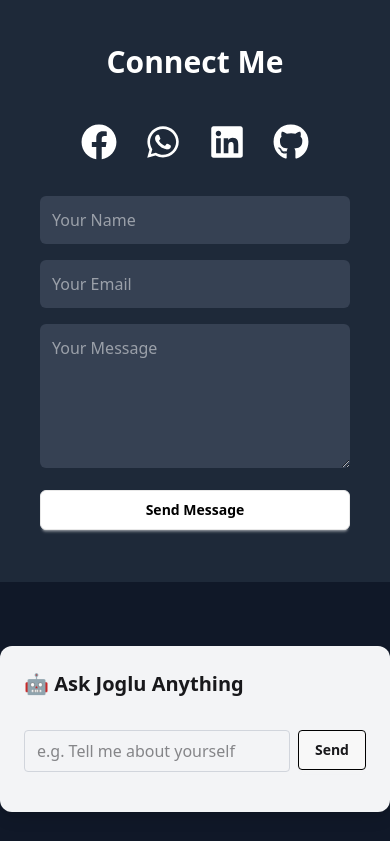
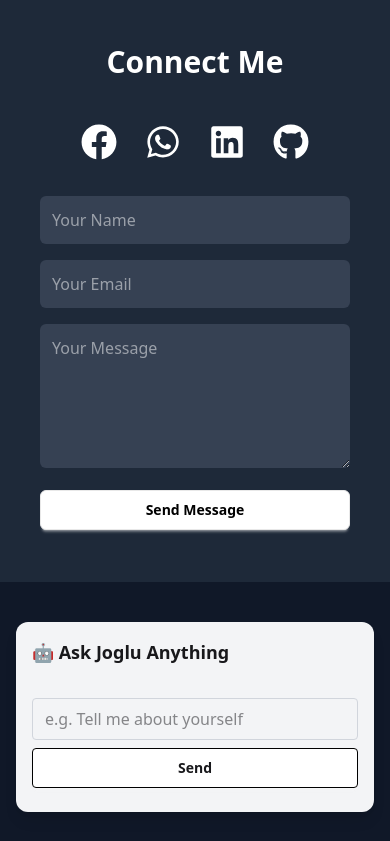
Before and after one commit to Parvej101/portfolio-dev, a Next.js app: page / in a window 390 px wide. Shown: the part 3589-4430 px from the top of the page. Built offline with nearby package versions, Linux system fonts and the light colour scheme.

Commit message:
responsive ai section

```diff
--- a/src/components/ChatWithGemini.jsx
+++ b/src/components/ChatWithGemini.jsx
@@ -14,7 +14,9 @@ const ChatWithGemini = () => {
     setLoading(true);
 
     try {
-      const res = await fetch(`https://crack-ai-server-zeta.vercel.app/test-ai?prompt=${encodeURIComponent(input)}`);
+      const res = await fetch(
+        `https://crack-ai-server-zeta.vercel.app/test-ai?prompt=${encodeURIComponent(input)}`
+      );
       const reply = await res.text();
 
       const aiMessage = { role: 'ai', text: reply };
@@ -28,19 +30,28 @@ const ChatWithGemini = () => {
   };
 
   return (
-    <section className='bg-gray-900 py-16'>
-        <div className="max-w-4xl mx-auto p-6  bg-gray-100 shadow-lg rounded-xl">
-      <h2 className="text-xl font-bold mb-4">🤖 Ask Joglu Anything</h2>
+    <section className="bg-gray-900 py-10 px-4 sm:px-6">
+      <div className="max-w-4xl mx-auto bg-gray-100 shadow-lg rounded-xl p-4 sm:p-6">
+        <h2 className="text-lg sm:text-xl font-bold mb-4">🤖 Ask Joglu Anything</h2>
 
-      <div className="space-y-2 max-h-96 overflow-y-auto mb-4 ">
+        <div className="space-y-2 max-h-64 sm:max-h-80 md:max-h-96 overflow-y-auto mb-4">
           {messages.map((msg, idx) => (
-          <div key={idx} className={`p-3 rounded-md ${msg.role === 'user' ? 'bg-blue-100 text-right' : 'bg-gray-200 text-left'}`}>
-            <p><strong>{msg.role === 'user' ? 'You' : 'Joglu'}:</strong> {msg.text}</p>
+            <div
+              key={idx}
+              className={`p-3 rounded-md ${
+                msg.role === 'user'
+                  ? 'bg-blue-100 text-right'
+                  : 'bg-gray-200 text-left'
+              }`}
+            >
+              <p>
+                <strong>{msg.role === 'user' ? 'You' : 'Joglu'}:</strong> {msg.text}
+              </p>
             </div>
           ))}
         </div>
 
-      <div className="flex gap-2 pb-4">
+        <div className="flex flex-col sm:flex-row gap-2 pb-2 sm:pb-4">
           <input
             type="text"
             className="flex-1 border border-gray-300 rounded px-3 py-2"
@@ -52,7 +63,7 @@ const ChatWithGemini = () => {
           <button
             onClick={handleSend}
             disabled={loading}
-          className="btn hover:bg-gray-300 border border-black"
+            className="btn border border-black bg-white hover:bg-gray-300 py-2 px-4 rounded"
           >
             {loading ? 'Thinking...' : 'Send'}
           </button>
```
Lines whose indentation alone changed are shown as unchanged.
